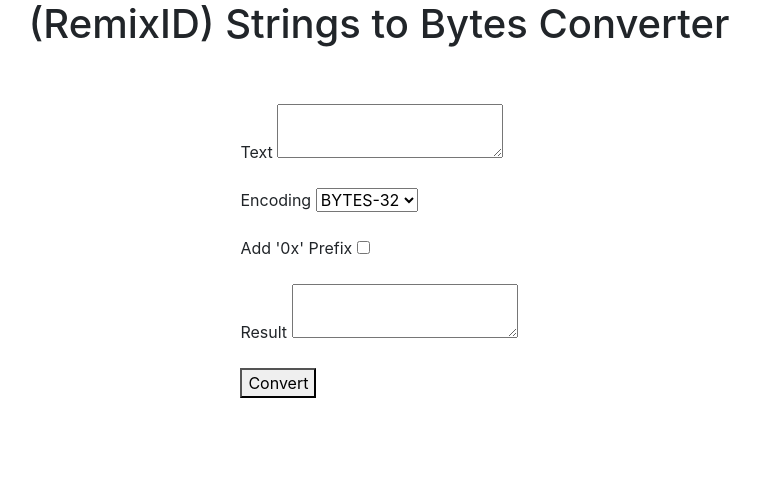
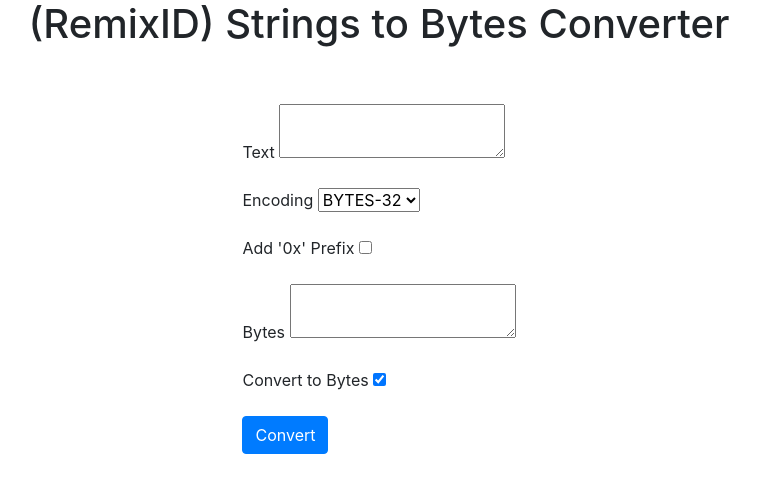
Before and after one commit to sorXCode/string_to_bytes_converter, a Flask app: page / in a window 1280 px wide. Shown: the top 493 px of the page, without its empty margins (261-1021 px from the left). Run offline with Flask 2, Linux system fonts and the light colour scheme; some libraries are stand-ins or nearby versions.

Commit message:
added conversion from bytes to string

```diff
--- a/app.py
+++ b/app.py
@@ -1,6 +1,6 @@
 from flask import Flask, render_template, request, flash
 from wtforms import TextAreaField, SelectField, validators, Form, BooleanField
-from converter import convert_and_pad, prefix_var
+from converter import convert_str_to_hex_and_pad, prefix_var, convert_hex_to_str
 
 
 app = Flask(__name__)
@@ -8,35 +8,69 @@ app.secret_key = "some_secret"
 
 
 class InputForm(Form):
-    text = TextAreaField("Text", [validators.DataRequired()])
+    text = TextAreaField("Text")
     encoding = SelectField(
         "Encoding",
         [validators.DataRequired()],
         choices=[(f"bytes-{x}", f"BYTES-{x}") for x in range(32, 0, -1)],
     )
-    prefix = BooleanField(f"Add '{prefix_var}' Prefix", default=True)
-    result = TextAreaField("Result")
+    add_prefix = BooleanField(f"Add '{prefix_var}' Prefix", default=False)
+    result = TextAreaField("Bytes")
+    str_to_hex = BooleanField("Convert to Bytes", default=True, render_kw={"checked": True})
 
 
 @app.route("/", methods=["GET", "POST"])
 def index():
+    """
+    Route to handle conversion logics.
+    """
+
+    def convert_str_to_bytes(submitted_text, submitted_encoding, add_prefix):
+        """
+        Convert submitted text to bytes and pad it with zeros.
+        """
+        encoding_length_map = {f"bytes-{x}": x * 2 for x in range(1, 33)}
+        max_result_length = encoding_length_map[submitted_encoding]
+        result = convert_str_to_hex_and_pad(
+            submitted_text, max_result_length, add_prefix
+        )
+
+        prefix_length = len(prefix_var) if add_prefix else 0
+        if len(result) > max_result_length + prefix_length:
+            flash(
+                f"Text too long for selected encoding, max Text length should be {submitted_encoding.split('-')[-1]}",
+                "error",
+            )
+            result = ""
+        return result
+
+    def convert_to_str(submitted_str):
+        """
+        Convert submitted bytes to string.
+        """
+        return convert_hex_to_str(submitted_str)
+
     form = InputForm(request.form)
     if request.method == "POST":
         if form.validate():
             submitted_text = request.form["text"]
             submitted_encoding = request.form["encoding"]
-            prefix = request.form.get("prefix", False)
+            add_prefix = request.form.get("add_prefix", False)
+            convert_to_hex = request.form.get("str_to_hex")
+            result = request.form["result"]
 
-            encoding_length_map = {f"bytes-{x}": x * 2 for x in range(1, 33)}
-            max_result_length = encoding_length_map[submitted_encoding]
-            result = convert_and_pad(submitted_text, max_result_length, prefix)
-
-            prefix_length = len(prefix_var) if prefix else 0
-            print(result)
-            if len(result) > max_result_length + prefix_length:
-                flash(f"Text too long for selected encoding, max Text length should be {submitted_encoding.split('-')[-1]}", "error")
-                print(len(result))
-                result = ""
+            if convert_to_hex:
+                result = convert_str_to_bytes(
+                        submitted_text=submitted_text,
+                        submitted_encoding=submitted_encoding,
+                        add_prefix=add_prefix,
+                    )
+            else:
+                try:
+                    submitted_text = convert_to_str(result)
+                except Exception as e:
+                    flash(f"Error: {e}", "error")
+                    submitted_text = ""
 
             return render_template(
                 "index.html",
--- a/converter.py
+++ b/converter.py
@@ -1,17 +1,28 @@
-prefix_var = '0x'
+prefix_var = "0x"
+
 
 def convert_to_hex(value):
     value = str(value)
-    return value.encode('utf-8').hex()
+    return value.encode("utf-8").hex()
+
 
 def pad_hex(hex_value, padding):
-    return hex_value.ljust(padding, '0')
+    return hex_value.ljust(padding, "0")
 
 
+def convert_hex_to_str(hex_value):
+    try:
+        hex_value = hex_value.split(prefix_var)[-1]  # remove prefix
+        str_value = bytes.fromhex(hex_value).decode("utf-8")
+        str_value = str_value.rstrip("\x00")
+        return str_value
+    except ValueError as e:
+        raise ValueError(f"Invalid Input")
 
-def convert_and_pad(value, padding, with_prefix=True):
+
+def convert_str_to_hex_and_pad(value, padding, with_prefix=True):
     hex_value = convert_to_hex(value)
     result = pad_hex(hex_value, padding)
     if with_prefix:
-        return prefix_var+result
+        return prefix_var + result
     return result
--- /dev/null
+++ b/static/js/main.js
@@ -0,0 +1,20 @@
+$("#str_to_hex").change(function() {
+    if (!this.checked){
+        $("#encoding").parent().hide()
+        $("#add_prefix").parent().hide()
+        $("#text").prop("required", false)
+        $("#result").prop("required", true)
+    }
+    else {
+        $("#encoding").parent().show()
+        $("#add_prefix").parent().show()
+        $("#text").prop("required", true)
+        $("#result").prop("required", false)
+    }
+}
+)
+
+$(function() {
+    $("#text").prop("required", true)
+    $("#result").prop("required", false)
+})
--- a/templates/index.html
+++ b/templates/index.html
@@ -37,12 +37,13 @@
                         </span>
                     </div>
                 {% endfor %}
-                <button type="submit">Convert</button>
+                <button type="submit" class="btn outline-none text-center btn-primary">Convert</button>
             </form>
         </div>
     </div>
     <script src="https://code.jquery.com/jquery-3.3.1.slim.min.js" integrity="sha384-q8i/X+965DzO0rT7abK41JStQIAqVgRVzpbzo5smXKp4YfRvH+8abtTE1Pi6jizo" crossorigin="anonymous"></script>
     <script src="https://cdnjs.cloudflare.com/ajax/libs/popper.js/1.14.7/umd/popper.min.js" integrity="sha384-UO2eT0CpHqdSJQ6hJty5KVphtPhzWj9WO1clHTMGa3JDZwrnQq4sF86dIHNDz0W1" crossorigin="anonymous"></script>
     <script src="https://stackpath.bootstrapcdn.com/bootstrap/4.3.1/js/bootstrap.min.js" integrity="sha384-JjSmVgyd0p3pXB1rRibZUAYoIIy6OrQ6VrjIEaFf/nJGzIxFDsf4x0xIM+B07jRM" crossorigin="anonymous"></script>
+    <script src='{{url_for("static", filename="js/main.js")}}'></script>
 </body>
 </html>
```
